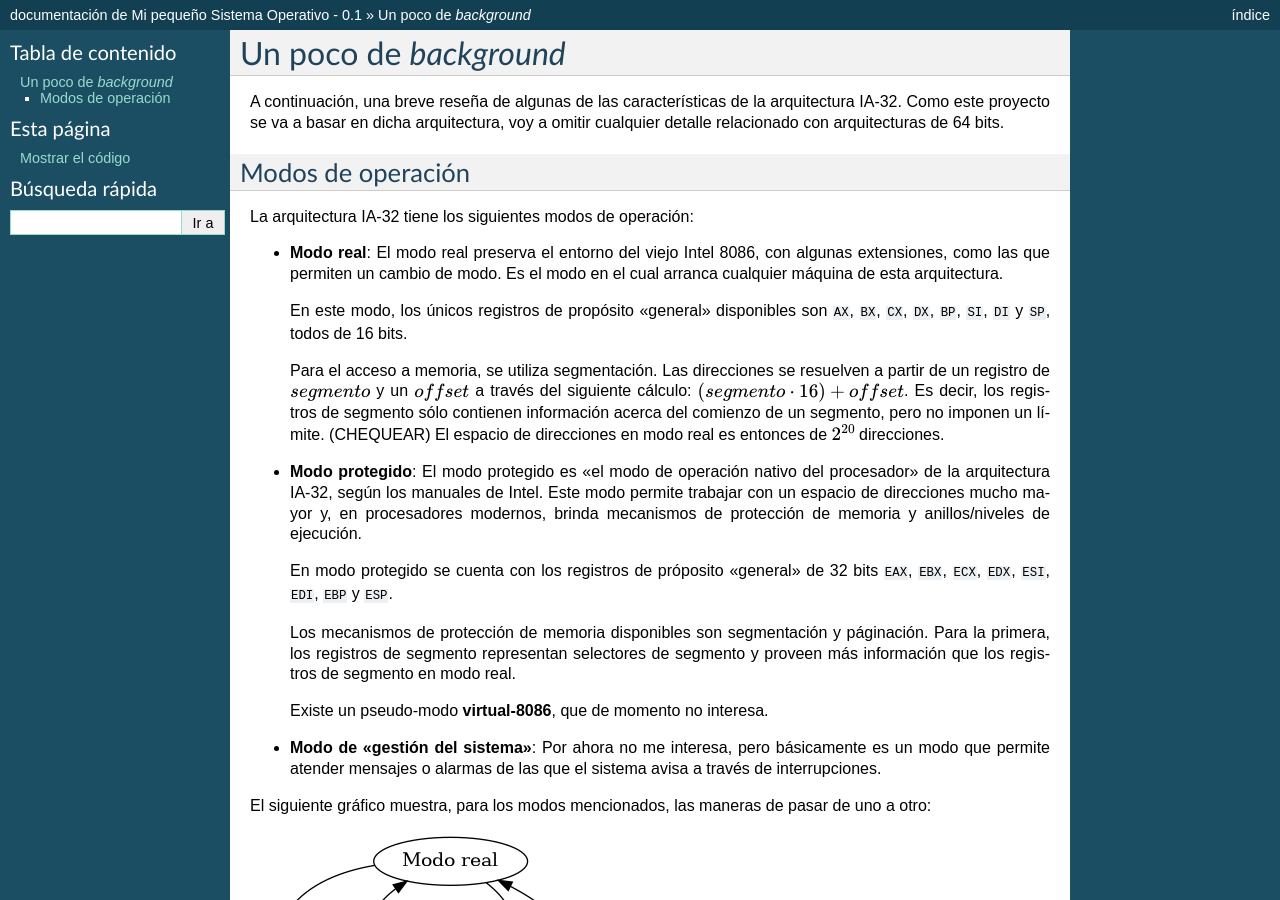
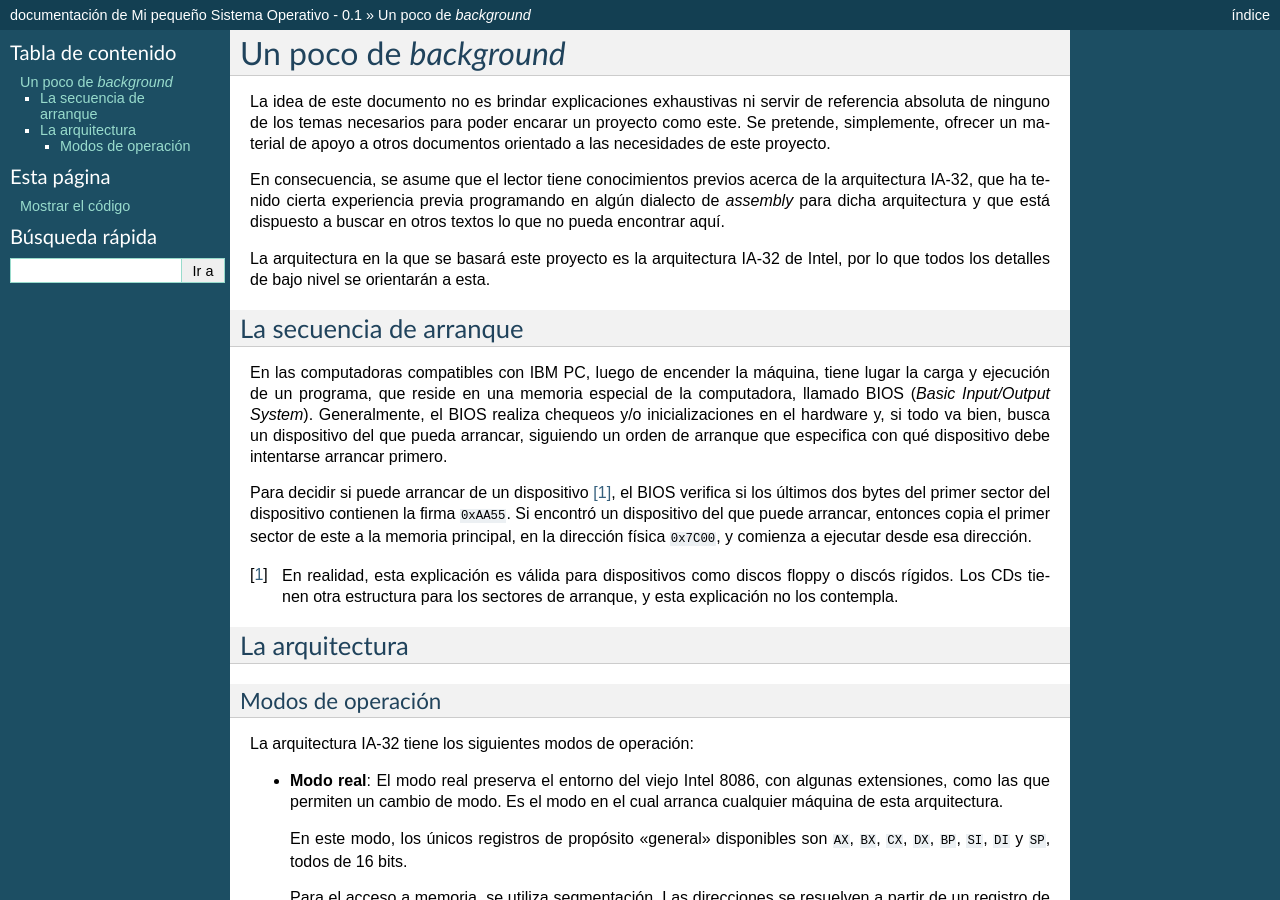
Before and after one commit to crazy2k/zafio, a Sphinx documentation site: the page built from doc/background.rst, in a window 1280 px wide and 900 px high. Built offline with Sphinx 7.4.7, drawn with Linux system fonts in a browser that asks for light colours; formulas are drawn with MathJax 3.

Commit message:
Agregar introducción, arranque y título para arquitectura en background

```diff
--- a/doc/background.rst
+++ b/doc/background.rst
@@ -3,13 +3,48 @@
 Un poco de *background*
 =======================
 
-A continuación, una breve reseña de algunas de las características de
-la arquitectura IA-32. Como este proyecto se va a basar en dicha
-arquitectura, voy a omitir cualquier detalle relacionado con
-arquitecturas de 64 bits.
+La idea de este documento no es brindar explicaciones exhaustivas ni
+servir de referencia absoluta de ninguno de los temas necesarios para
+poder encarar un proyecto como este. Se pretende, simplemente, ofrecer
+un material de apoyo a otros documentos orientado a las necesidades de
+este proyecto.
+
+En consecuencia, se asume que el lector tiene conocimientos previos
+acerca de la arquitectura IA-32, que ha tenido cierta experiencia
+previa programando en algún dialecto de *assembly* para dicha
+arquitectura y que está dispuesto a buscar en otros textos lo que no
+pueda encontrar aquí.
+
+La arquitectura en la que se basará este proyecto es la arquitectura
+IA-32 de Intel, por lo que todos los detalles de bajo nivel se
+orientarán a esta.
+
+La secuencia de arranque
+------------------------
+
+En las computadoras compatibles con IBM PC, luego de encender la
+máquina, tiene lugar la carga y ejecución de un programa, que reside en
+una memoria especial de la computadora, llamado BIOS (*Basic
+Input/Output System*). Generalmente, el BIOS realiza chequeos y/o
+inicializaciones en el hardware y, si todo va bien, busca un
+dispositivo del que pueda arrancar, siguiendo un orden de arranque que
+especifica con qué dispositivo debe intentarse arrancar primero.
+
+Para decidir si puede arrancar de un dispositivo [1]_, el BIOS verifica si
+los últimos dos bytes del primer sector del dispositivo contienen la
+firma ``0xAA55``. Si encontró un dispositivo del que puede arrancar,
+entonces copia el primer sector de este a la memoria principal, en la
+dirección física ``0x7C00``, y comienza a ejecutar desde esa dirección.
+
+.. [1] En realidad, esta explicación es válida para dispositivos como
+    discos floppy o discós rígidos. Los CDs tienen otra estructura para
+    los sectores de arranque, y esta explicación no los contempla.
+
+La arquitectura
+---------------
 
 Modos de operación
-------------------
+~~~~~~~~~~~~~~~~~~
 
 La arquitectura IA-32 tiene los siguientes modos de operación:
 
```
